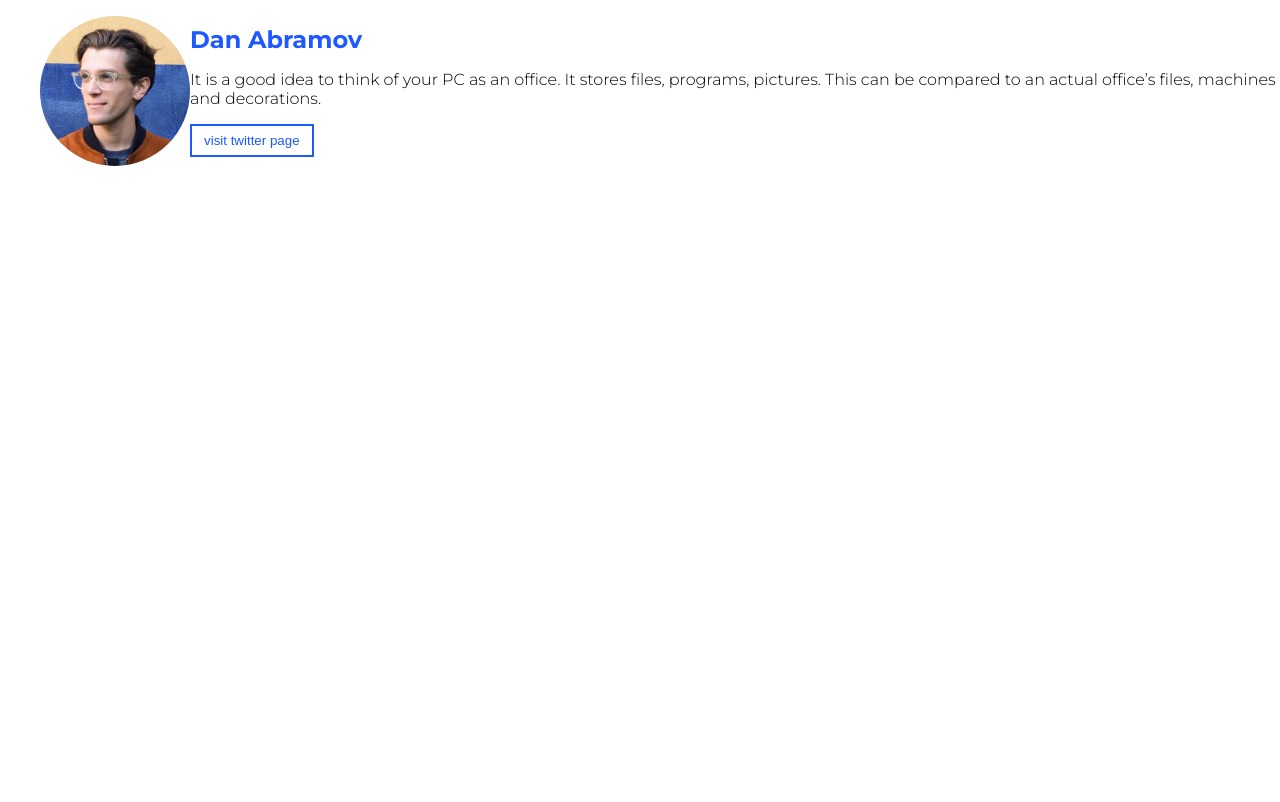
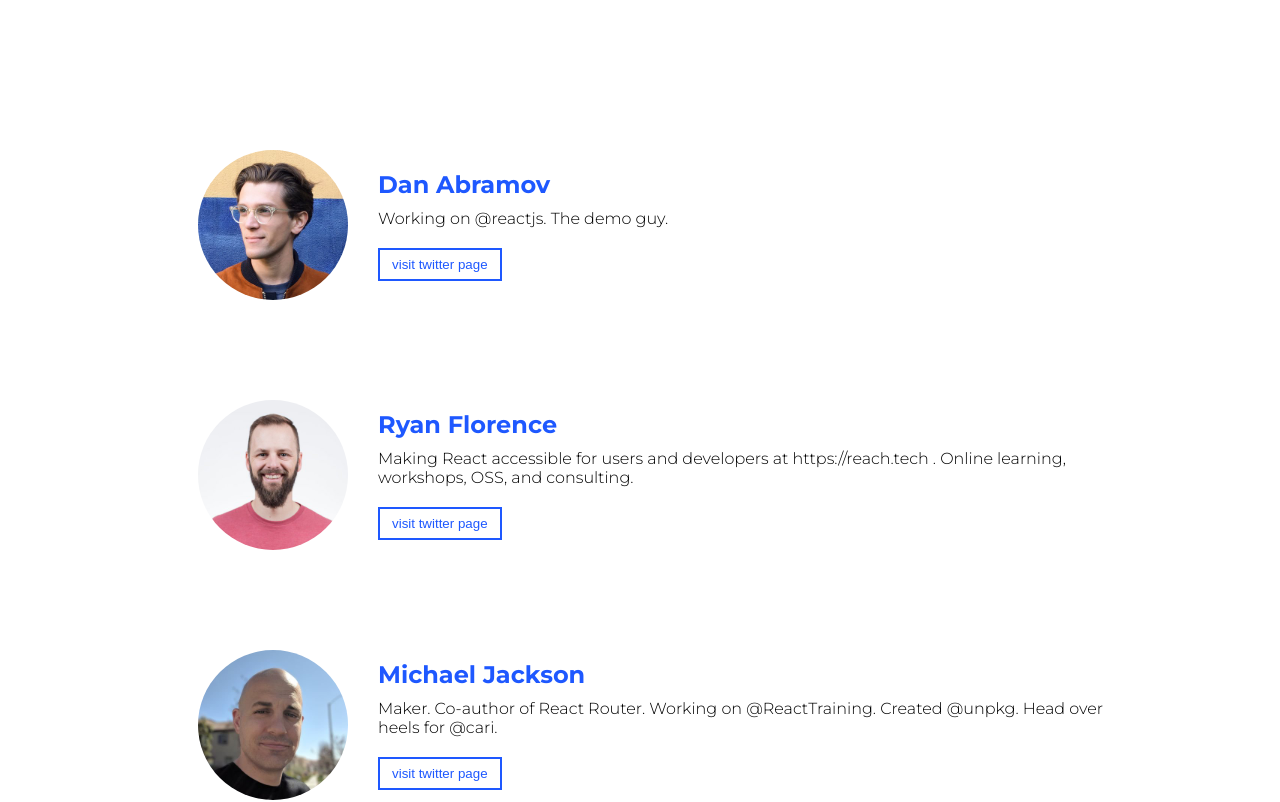
Before and after one commit to eduwebpl/kurs-react-od-podstaw, a React (Create React App) app in the folder 02/: page / in a window 1280 px wide. Shown: the top 802 px of the page. Built offline with nearby package versions, Linux system fonts and the light colour scheme.

Commit message:
02.3-finish

```diff
--- a/02/src/components/ListWrapper/ListItem/ListItem.css
+++ b/02/src/components/ListWrapper/ListItem/ListItem.css
@@ -1,12 +1,13 @@
 .listItem__wrapper {
     list-style: none;
-    padding: 0;
-    margin: 0;
+    padding: 50px 30px;
     display: flex;
     align-items: center;
 }
 
 .listItem__image {
+    flex-shrink: 0;
+    margin-right: 30px;
     width: 150px;
     height: 150px;
     border-radius: 50%;
@@ -19,6 +20,7 @@
 }
 
 .listItem__description {
+    margin: 10px 0 20px;
     font-weight: 300;
 }
 
--- a/02/src/components/ListWrapper/ListItem/ListItem.js
+++ b/02/src/components/ListWrapper/ListItem/ListItem.js
@@ -2,12 +2,16 @@ import React from 'react';
 import './ListItem.css';
 import danAbramovImage from '../../../assets/images/danabramov.jpg';
 
-const ListItem = () => (
+const ListItem = (props) => (
     <li className="listItem__wrapper">
-        <img src={danAbramovImage} className="listItem__image" />
+        <img src={props.image} className="listItem__image" />
         <div>
-            <h2 className="listItem__name">Dan Abramov</h2>
-            <p className="listItem__description">It is a good idea to think of your PC as an office. It stores files, programs, pictures. This can be compared to an actual office’s files, machines and decorations.</p>
+            <h2 className="listItem__name">
+            {props.name}
+            </h2>
+            <p className="listItem__description">
+            {props.description}
+            </p>
             <button className="listItem__button">visit twitter page</button>
         </div>
     </li>
--- /dev/null
+++ b/02/src/components/ListWrapper/ListWrapper.css
@@ -0,0 +1,4 @@
+.listWrapper__wrapper {
+    width: 80vw;
+    margin: 100px auto 0;
+}
--- a/02/src/components/ListWrapper/ListWrapper.js
+++ b/02/src/components/ListWrapper/ListWrapper.js
@@ -1,9 +1,30 @@
 import React from 'react';
 import ListItem from './ListItem/ListItem';
+import './ListWrapper.css';
+import { twitterAccounts } from '../../data/twitterAccounts';
 
 const ListWrapper = () => (
-    <ul>
-        <ListItem />
+    <ul className="listWrapper__wrapper">
+        <ListItem
+            name={twitterAccounts[0].name}
+            description={twitterAccounts[0].description}
+            image={twitterAccounts[0].image}
+        />
+        <ListItem
+            name={twitterAccounts[1].name}
+            description={twitterAccounts[1].description}
+            image={twitterAccounts[1].image}
+        />
+        <ListItem
+            name={twitterAccounts[2].name}
+            description={twitterAccounts[2].description}
+            image={twitterAccounts[2].image}
+        />
+        <ListItem
+            name={twitterAccounts[3].name}
+            description={twitterAccounts[3].description}
+            image={twitterAccounts[3].image}
+        />
     </ul>
 );
 
```
